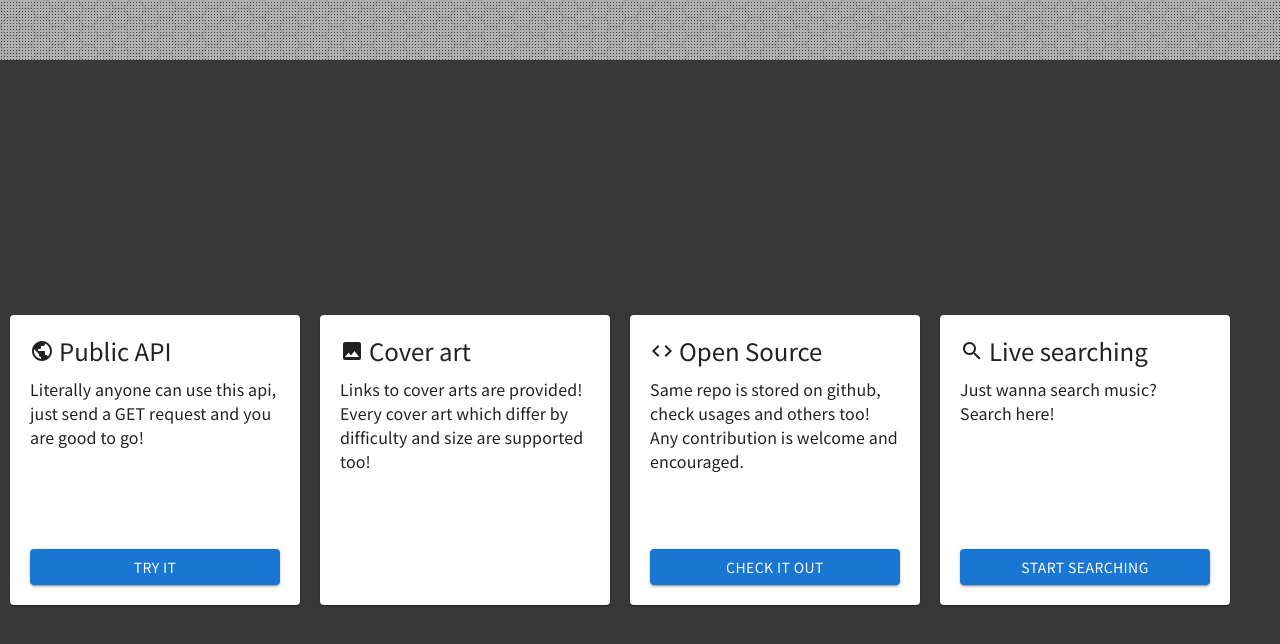
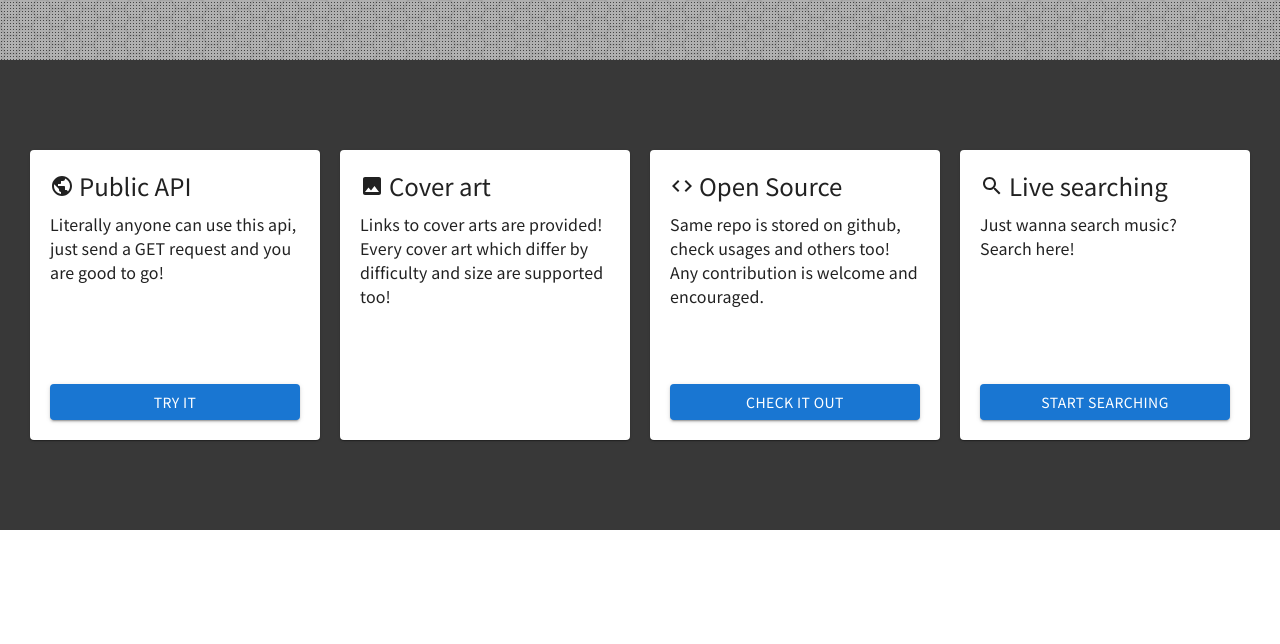
Before and after one commit to hw4n/sdvx-page, a React (Create React App) app: page / in a window 1280 px wide. Shown: the part 740-1384 px from the top of the page. After the commit the page ends 1270 px from the top, so only its background shows below. Built offline with nearby package versions, Linux system fonts and the light colour scheme.

Commit message:
fix: make sure grid doesn't overflow

```diff
--- a/src/components/Landing.css
+++ b/src/components/Landing.css
@@ -6,13 +6,13 @@
 
 #container, #container2 {
   width: 100%;
-  height: 100vh;
   display: flex;
   justify-content: center;
   align-items: center;
 }
 
 #container {
+  height: 100vh;
   background-image: url('../images/bg_sdvx.png'), url('../images/body-bg1.png'), url('../images/bg_main02.png');
   background-repeat: no-repeat, repeat, repeat;
   background-position: center, top left, top left;
@@ -27,6 +27,7 @@
 }
 
 #container2 {
+  padding: 5em 0;
   background-color: rgb(56, 56, 56);
 }
 
--- a/src/components/Landing.js
+++ b/src/components/Landing.js
@@ -15,7 +15,7 @@ export default function Landing() {
         </div>
       </div>
       <div id='container2'>
-        <Grid container justify='center'>
+        <Grid container justifyContent='center'>
           <Grid item>
             <Feature
               Icon={Public}
```
